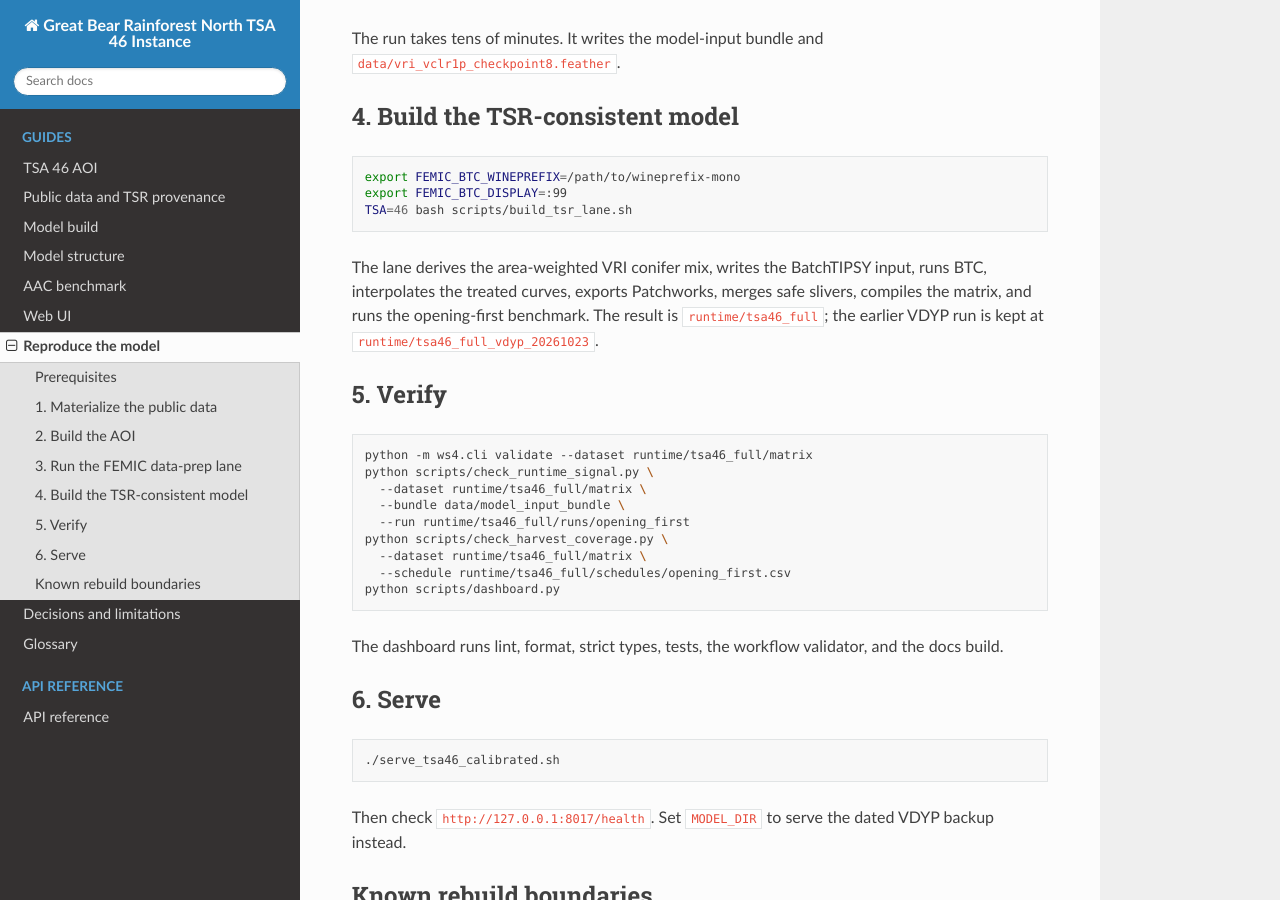
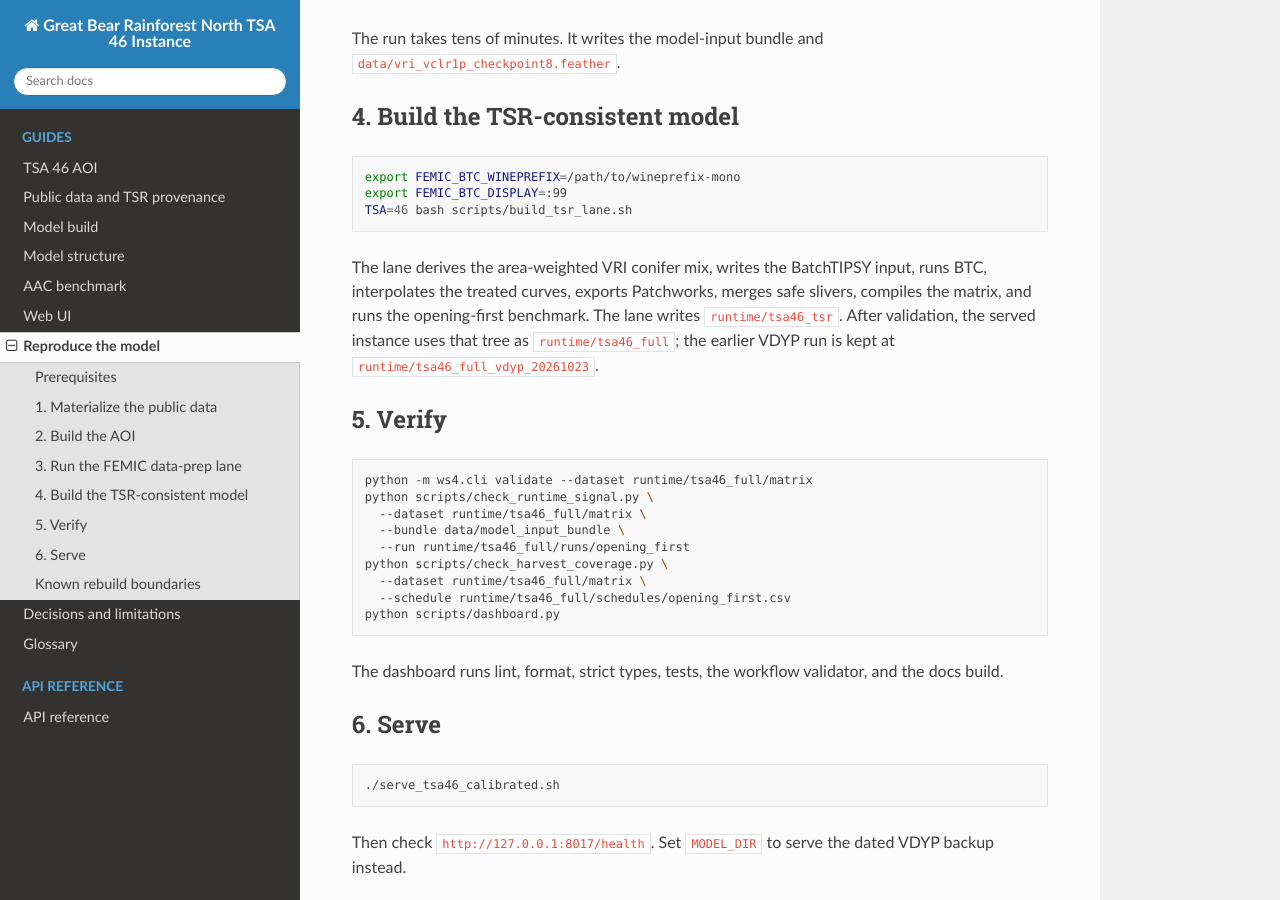
Before and after one commit to UBC-FRESH/femic-tsa46-instance, a Sphinx documentation site: the page built from docs/reproduce.rst, in a window 1280 px wide and 900 px high, scrolled down 1226 px. Built offline with Sphinx 7.4.7 and the Read the Docs theme 3.1.0, drawn with Linux system fonts in a browser that asks for light colours.

Commit message:
P1.3 document the TSR lane output path

```diff
--- a/docs/reproduce.rst
+++ b/docs/reproduce.rst
@@ -73,7 +73,8 @@ The run takes tens of minutes. It writes the model-input bundle and
 The lane derives the area-weighted VRI conifer mix, writes the BatchTIPSY
 input, runs BTC, interpolates the treated curves, exports Patchworks, merges
 safe slivers, compiles the matrix, and runs the opening-first benchmark. The
-result is ``runtime/tsa46_full``; the earlier VDYP run is kept at
+lane writes ``runtime/tsa46_tsr``. After validation, the served instance
+uses that tree as ``runtime/tsa46_full``; the earlier VDYP run is kept at
 ``runtime/tsa46_full_vdyp_20261023``.
 
 5. Verify
```
